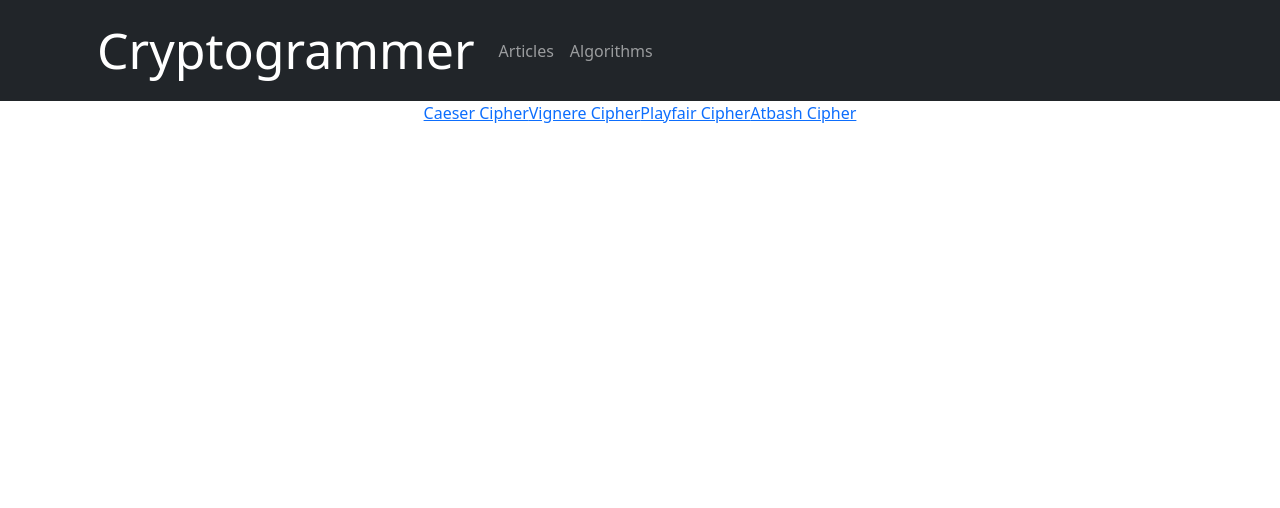
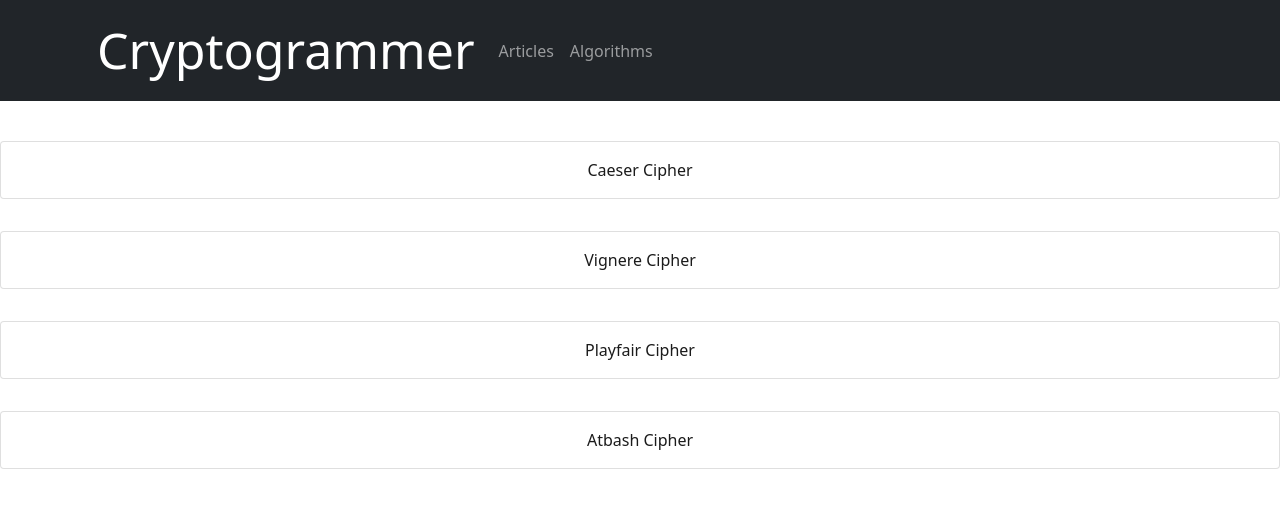
Before and after one commit to shadowasphodel2919/Cryptogrammer, a React (Create React App) app: page /algorithms in a window 1280 px wide. Shown: the top 508 px of the page. Built offline with nearby package versions, Linux system fonts and the light colour scheme.

Commit message:
added styling

```diff
--- a/src/Algorithms.jsx
+++ b/src/Algorithms.jsx
@@ -1,12 +1,30 @@
 import { Link } from "react-router-dom";
 
 export const Algorithms = () => {
-    return (<div>
-        <section>
-            <Link as={Link} to="caeser">Caeser Cipher</Link>
-            <Link as={Link} to="vignere">Vignere Cipher</Link>
-            <Link as={Link} to="playfair">Playfair Cipher</Link>
-            <Link as={Link} to="atbash">Atbash Cipher</Link>
+    return (
+        <section className="algos">
+            <a href="/algorithms/caeser">
+                <div className="card">
+                    <p>Caeser Cipher</p>
+                </div>
+            </a>
+            <a href="/algorithms/vignere">
+                <div className="card">
+                    <p>Vignere Cipher</p>
+                </div>
+            </a>
+            <a href="/algorithms/playfair">
+                <div className="card">
+                    <p>Playfair Cipher</p>
+                </div>
+            </a>
+            <a href="/algorithms/atbash">
+                <div className="card">
+                    <p>Atbash Cipher</p>
+                </div>
+            </a>
+
+            {/* <Link as={Link} to="atbash">Atbash Cipher</Link> */}
         </section>
-    </div>);
+        );
 }
--- a/src/App.css
+++ b/src/App.css
@@ -1,3 +1,8 @@
+*{
+  margin: 0;
+  padding: 0;
+  box-sizing: border-box;
+}
 .App {
   text-align: center;
 }
@@ -68,3 +73,27 @@
   font-size:14px;
   margin:0 0 15px 0;
 }
+
+.algos{
+  display: flex;
+  flex-direction: column;
+  gap: 2rem;
+  padding-top: 40px;
+}
+
+.algos a{
+  text-decoration: none;
+  color: #1b1b1b;
+}
+
+.algos a:hover{
+  color: #3c3c3c;
+}
+
+.algos .card{
+  padding: 1rem;
+}
+
+p{
+  margin: 0px !important;
+}
--- a/src/App.js
+++ b/src/App.js
@@ -17,7 +17,7 @@ function App() {
       <BrowserRouter>
       <Routes>
         <Route path="/" element={<Header />}>
-          <Route index element={<Home />} />
+          <Route index element={<Articles />} />
           <Route path="articles" element={<Articles />} />
           <Route path="algorithms" element={<Algorithms />} />
           <Route path="algorithms/caeser"element={<Caeser/>} />
```
